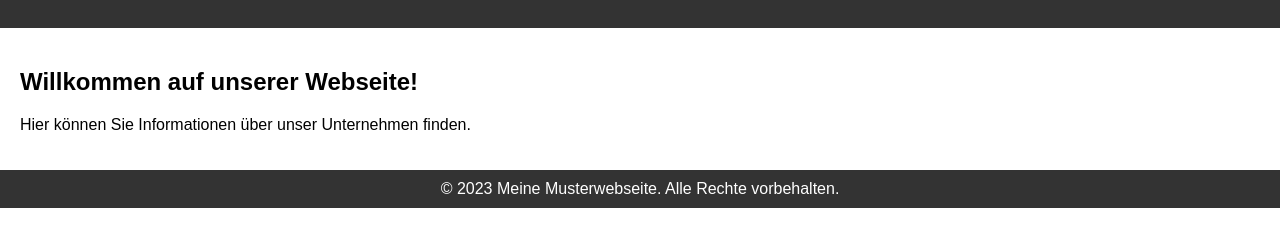
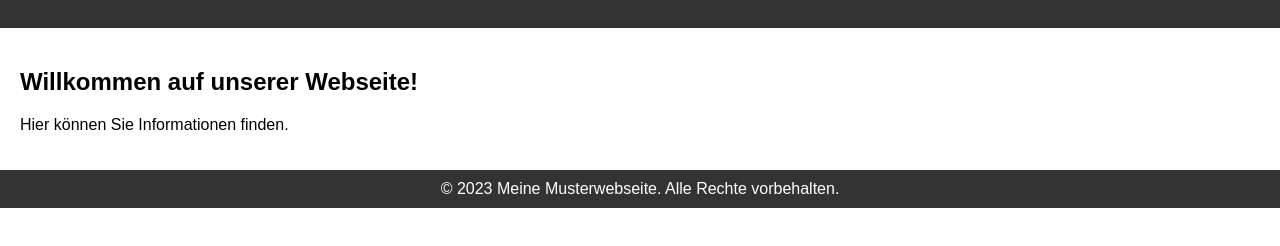
Before and after one commit to Bestan02/website, a plain HTML site: page index.html in a window 1280 px wide. Shown: the part 110-356 px from the top of the page. Drawn offline with Linux system fonts and the light colour scheme.

Commit message:
Update index.html

```diff
--- a/index.html
+++ b/index.html
@@ -65,7 +65,7 @@
 
     <section>
         <h2>Willkommen auf unserer Webseite!</h2>
-        <p>Hier können Sie Informationen über unser Unternehmen finden.</p>
+        <p>Hier können Sie Informationen finden.</p>
     </section>
 
     <footer>
```
